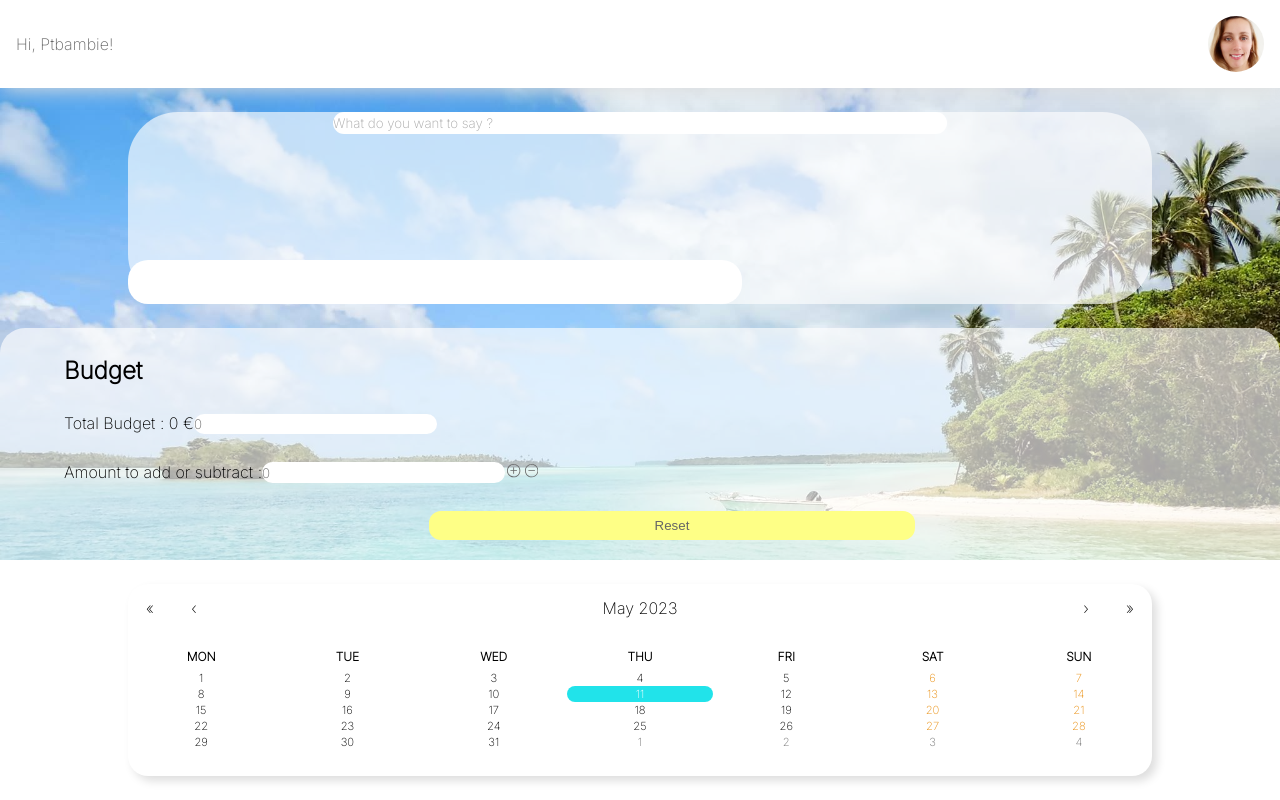
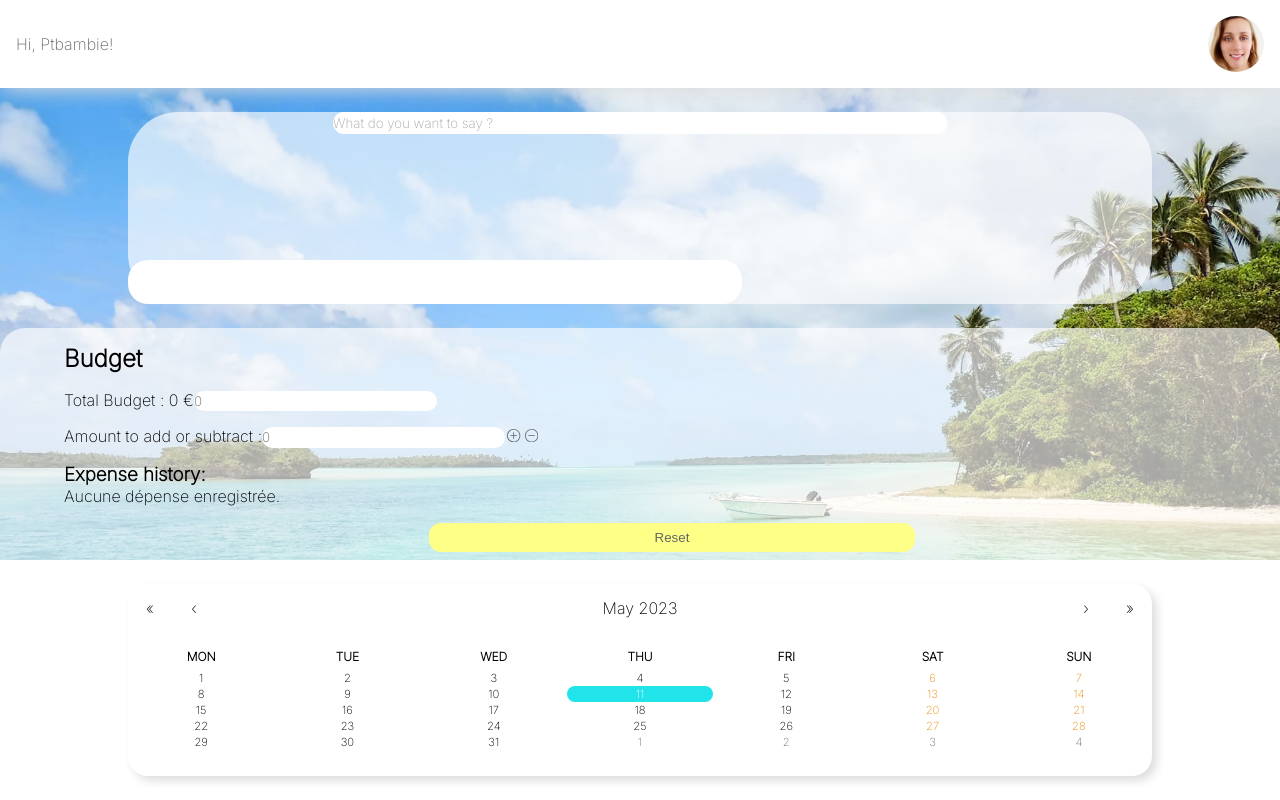
Before and after one commit to justroxanne/tripplanner, a React (Vite) app: page / in a window 1280 px wide. Built offline with nearby package versions, Linux system fonts and the light colour scheme; a web font is replaced by a local one.

Commit message:
historique

```diff
--- a/src/Front/Components/Budget.jsx
+++ b/src/Front/Components/Budget.jsx
@@ -5,6 +5,7 @@ import "./Budget.css"
 const Budget = () => {
   const [budgetAmount, setBudgetAmount] = useState(0);
   const [totalAmount, setTotalAmount] = useState(0);
+  const [expenses, setExpenses] = useState([]);
 
   const handleDecrement = () => {
     if (budgetAmount - totalAmount < 0) {
@@ -13,16 +14,19 @@ const Budget = () => {
     }
     setBudgetAmount(budgetAmount - totalAmount);
     setTotalAmount(0);
+    setExpenses([...expenses, -totalAmount]);
   }
 
   const handleIncrement = () => {
     setBudgetAmount(budgetAmount + totalAmount);
     setTotalAmount(0);
+    setExpenses([...expenses, totalAmount]);
   }
 
   const handleReset = () => {
     setBudgetAmount(0);
     setTotalAmount(0);
+    setExpenses([]);
   }
 
   return (<>
@@ -46,6 +50,16 @@ const Budget = () => {
         <button onClick={handleIncrement}><SlPlus style={{color:'#666666'}}/></button>
         <button onClick={handleDecrement}><SlMinus style={{color:'#666666'}}/></button>
       </p>
+      <div>
+        <h3>Expense history:</h3>
+        {expenses.length === 0 ? <p>Aucune dépense enregistrée.</p> : (
+          <ul>
+            {expenses.map((expense, index) => (
+              <li key={index}>{expense > 0 ? "+" : ""}{expense} €</li>
+            ))}
+          </ul>
+        )}
+      </div>
       <div className='container-reset'>
         <button className='reset'onClick={handleReset}>Reset</button>
       </div>
```
